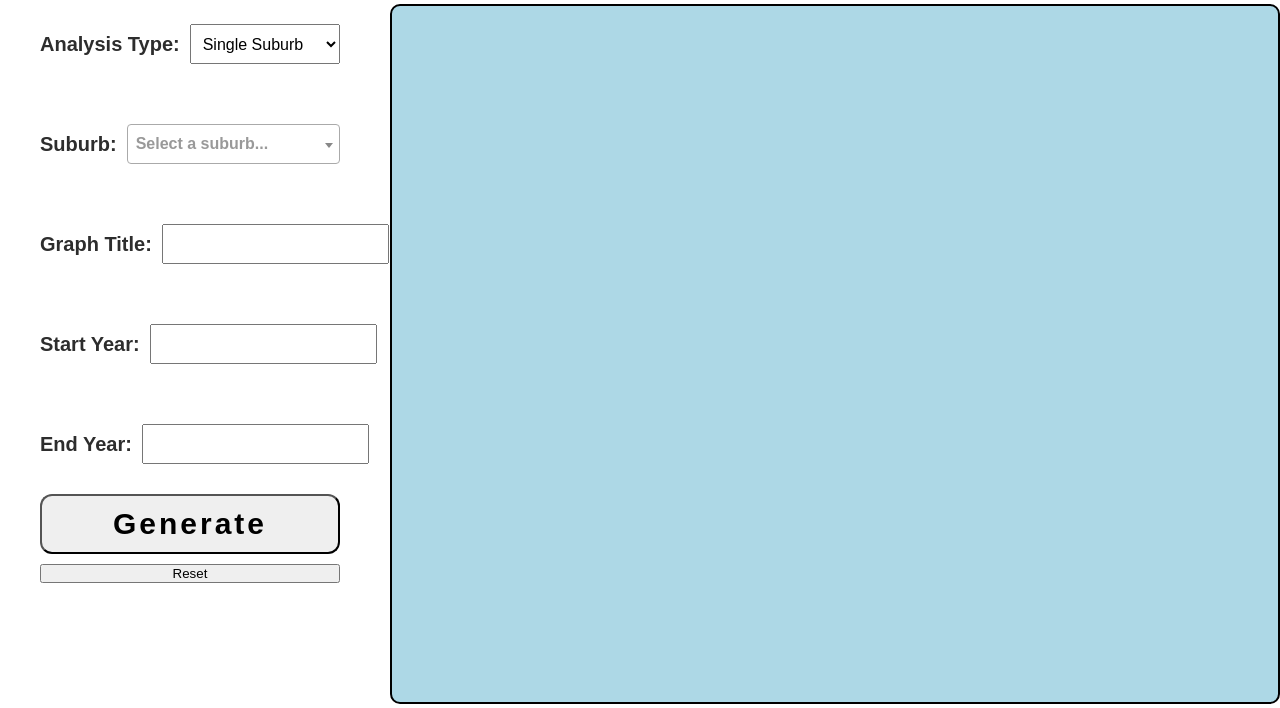
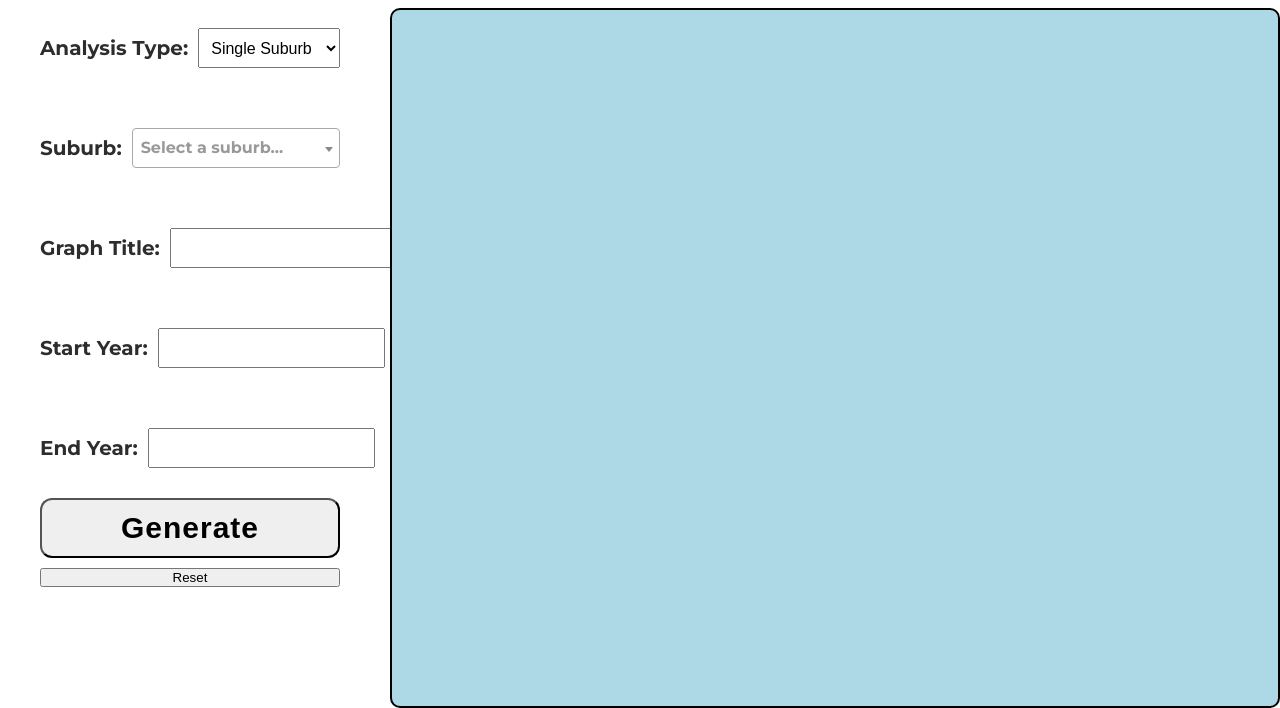
Before and after one commit to locallum/ZULU_app, a website: page frontend/index.html in a window 1280 px wide. Shown: the part 135-843 px from the top of the page. Drawn offline with nearby package versions, Linux system fonts and the light colour scheme.

Commit message:
changed font

```diff
--- a/frontend/style.css
+++ b/frontend/style.css
@@ -1,3 +1,5 @@
+@import url('https://fonts.googleapis.com/css2?family=Montserrat:wght@300;400;700&display=swap');
+
 * {
     margin: 0;
     padding: 0;
@@ -7,7 +9,7 @@
 body {
     margin-left: 40px;
     margin-top: 40px;
-    font-family: Arial;
+    font-family: 'Montserrat', sans-serif;
 }
 
 h1 {
@@ -62,7 +64,7 @@ main {
     margin-top: 20px;
     font-size: 30px;
     font-weight: 600;
-    letter-spacing: 3px;
+    letter-spacing: 1px;
     border-radius: 12px;
 }
 
```
